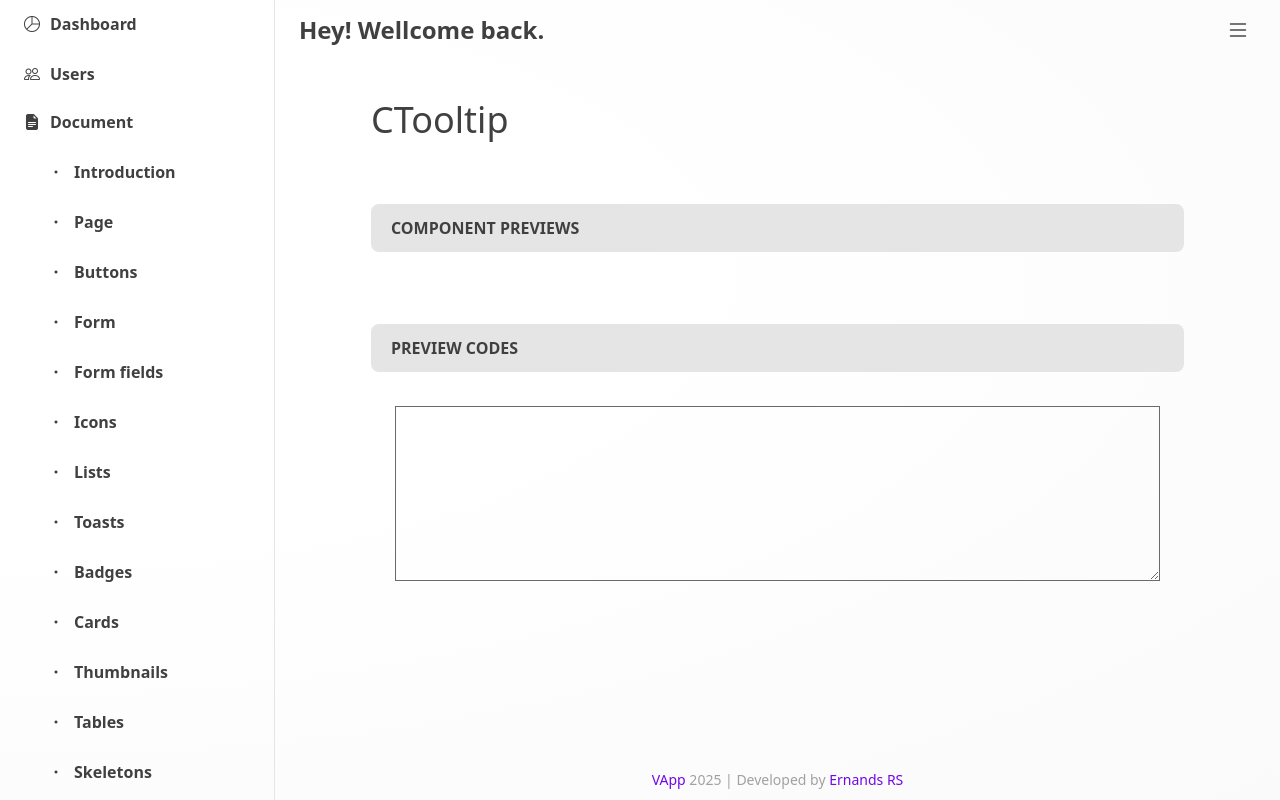
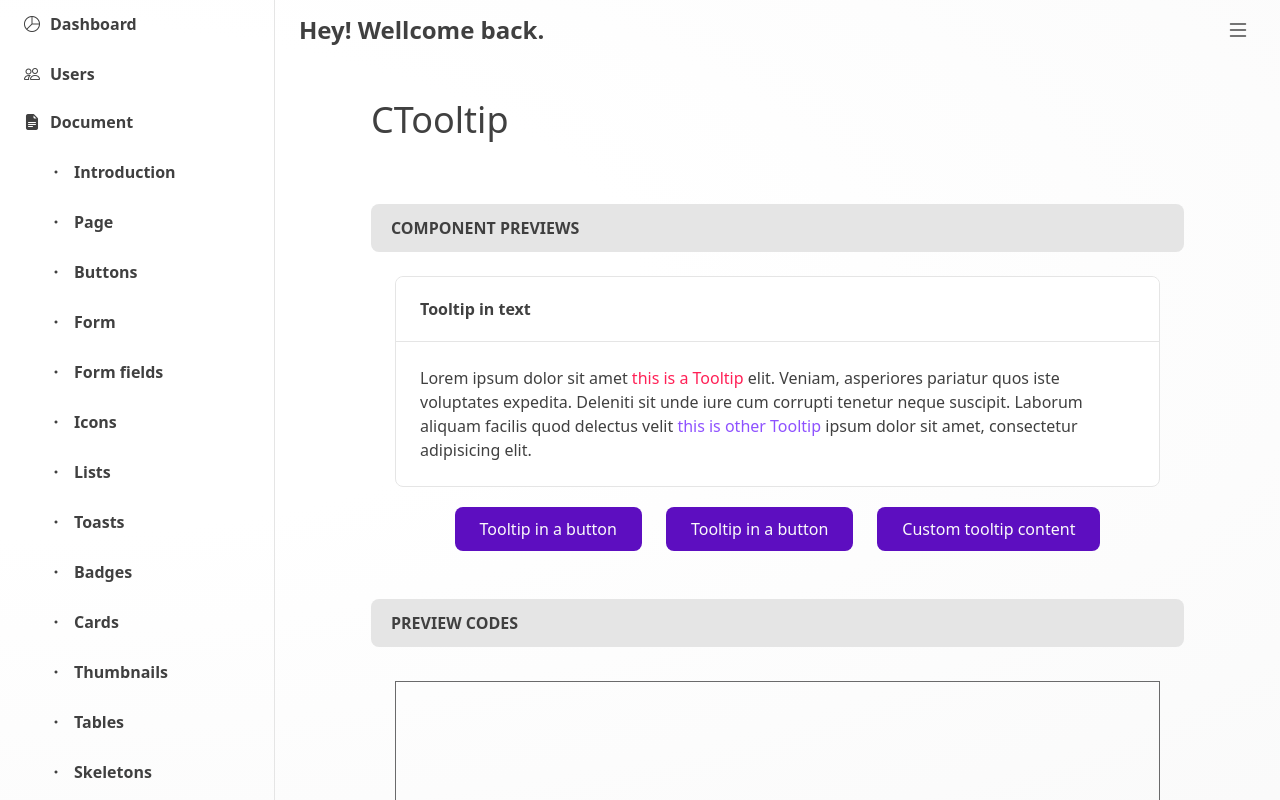
Before and after one commit to ernandesrs/pproj_vapp, a Vue app: page /dashboard/docs/tooltips in a window 1280 px wide. Built offline with nearby package versions, Linux system fonts and the light colour scheme.

Commit message:
tooltip component

```diff
--- /dev/null
+++ b/src/components/ui/CTooltip.vue
@@ -0,0 +1,55 @@
+<template>
+    <span @mouseenter="onMouseEnter" @mouseleave="onMouseLeave" class="inline-flex gap-y-5 relative" :class="{
+        'left': 'justify-start',
+        'center': 'justify-center',
+        'right': 'justify-end',
+        'top-left': 'justify-start',
+        'top-center': 'justify-center',
+        'top-right': 'justify-end',
+    }[props.location]">
+        <span class="inline-block relative">
+            <slot />
+        </span>
+        <Transition enter-from-class="opacity-0" enter-active-class="duration-200 ease-in-out"
+            leave-to-class="opacity-0" leave-active-class="duration-200 ease-out">
+            <span v-if="show"
+                class="inline-block absolute z-50 bg-gray-400 dark:bg-gray-600 shadow text-white dark:text-zinc-100 px-2.5 py-1.5 rounded-lg"
+                :class="(props.width ?? 'w-full') + ' ' + ({
+                    'left': 'top-full mt-0.5',
+                    'center': 'top-full mt-0.5',
+                    'right': 'top-full mt-0.5',
+                    'top-left': 'bottom-full mb-0.5',
+                    'top-center': 'bottom-full mb-0.5',
+                    'top-right': 'bottom-full mb-0.5'
+                }[props.location])">
+                <template v-if="$slots.tooltip">
+                    <slot name="tooltip" />
+                </template>
+                <span v-else-if="props.text" v-text="props.text"></span>
+            </span>
+        </Transition>
+    </span>
+</template>
+
+<script setup lang="ts">
+
+import type { TooltipProps } from '@/types/components/ui/tooltip_type';
+import { ref } from 'vue';
+
+const props = withDefaults(defineProps<TooltipProps>(), {
+    'location': 'left'
+});
+
+const show = ref<boolean>(false);
+
+const onMouseEnter = () => {
+    show.value = true;
+};
+
+const onMouseLeave = () => {
+    show.value = false;
+};
+
+</script>
+
+<style scoped></style>
--- /dev/null
+++ b/src/types/components/ui/tooltip_type.ts
@@ -0,0 +1,5 @@
+export interface TooltipProps {
+    text?: string,
+    width?: string,
+    location?: "left" | "center" | "right" | "top-left" | "top-center" | "top-right"
+};
--- a/src/views/dash/doc/TooltipsView.vue
+++ b/src/views/dash/doc/TooltipsView.vue
@@ -11,6 +11,41 @@
         ]">
 
             <template #previews>
+                <div class="grid grid-cols-12 gap-5">
+                    <CCard class="col-span-12" title="Tooltip in text">
+                        <p>
+                            Lorem ipsum dolor sit amet <CTooltip text="Tooltip text lorem ipsum" width="w-[125px]"
+                                class="text-rose-500 dark:text-rose-700">this
+                                is a Tooltip</CTooltip> elit. Veniam, asperiores pariatur quos
+                            iste voluptates expedita. Deleniti sit unde iure cum corrupti tenetur neque suscipit.
+                            Laborum aliquam facilis quod delectus velit <span class="inline">
+                                <CTooltip text="Lorem ipsum dolor sit" width="w-[225px]"><a
+                                        class="text-violet-500 dark:text-violet-700" href="">this is other Tooltip</a>
+                                </CTooltip>
+                            </span> ipsum dolor sit amet, consectetur adipisicing elit.
+                        </p>
+                    </CCard>
+                    <div class="col-span-12 flex flex-wrap justify-center items-center gap-6">
+                        <CTooltip text="Lorem tooltip consectetur adipisicing elit" width="w-[150px]">
+                            <CButton label="Tooltip in a button" />
+                        </CTooltip>
+                        <CTooltip text="Lorem tooltip consectetur adipisicing elit" width="w-[150px] sm:w-[250px]"
+                            location="top-left">
+                            <CButton label="Tooltip in a button" />
+                        </CTooltip>
+                        <CTooltip width="w-[150px] sm:w-[250px]" location="top-center">
+                            <CButton label="Custom tooltip content" />
+
+                            <template #tooltip>
+                                <div class="flex flex-col items-center text-center py-2.5">
+                                    <CIcon name="rocket-fill" class="text-2xl md:text-3xl mb-2.5" />
+                                    <p>Lorem tooltip consectetur <span class="font-semibold">adipisicing elit</span>!
+                                    </p>
+                                </div>
+                            </template>
+                        </CTooltip>
+                    </div>
+                </div>
             </template>
 
             <template #codes>
@@ -26,6 +61,11 @@
 <script setup lang="ts">
 
 import CDocSection from '@/components/dashboard/CDocSection.vue';
+import CBadge from '@/components/ui/CBadge.vue';
+import CButton from '@/components/ui/CButton.vue';
+import CCard from '@/components/ui/CCard.vue';
+import CIcon from '@/components/ui/CIcon.vue';
+import CTooltip from '@/components/ui/CTooltip.vue';
 import CPage from '@/components/ui/layout/CPage.vue';
 
 </script>
```
